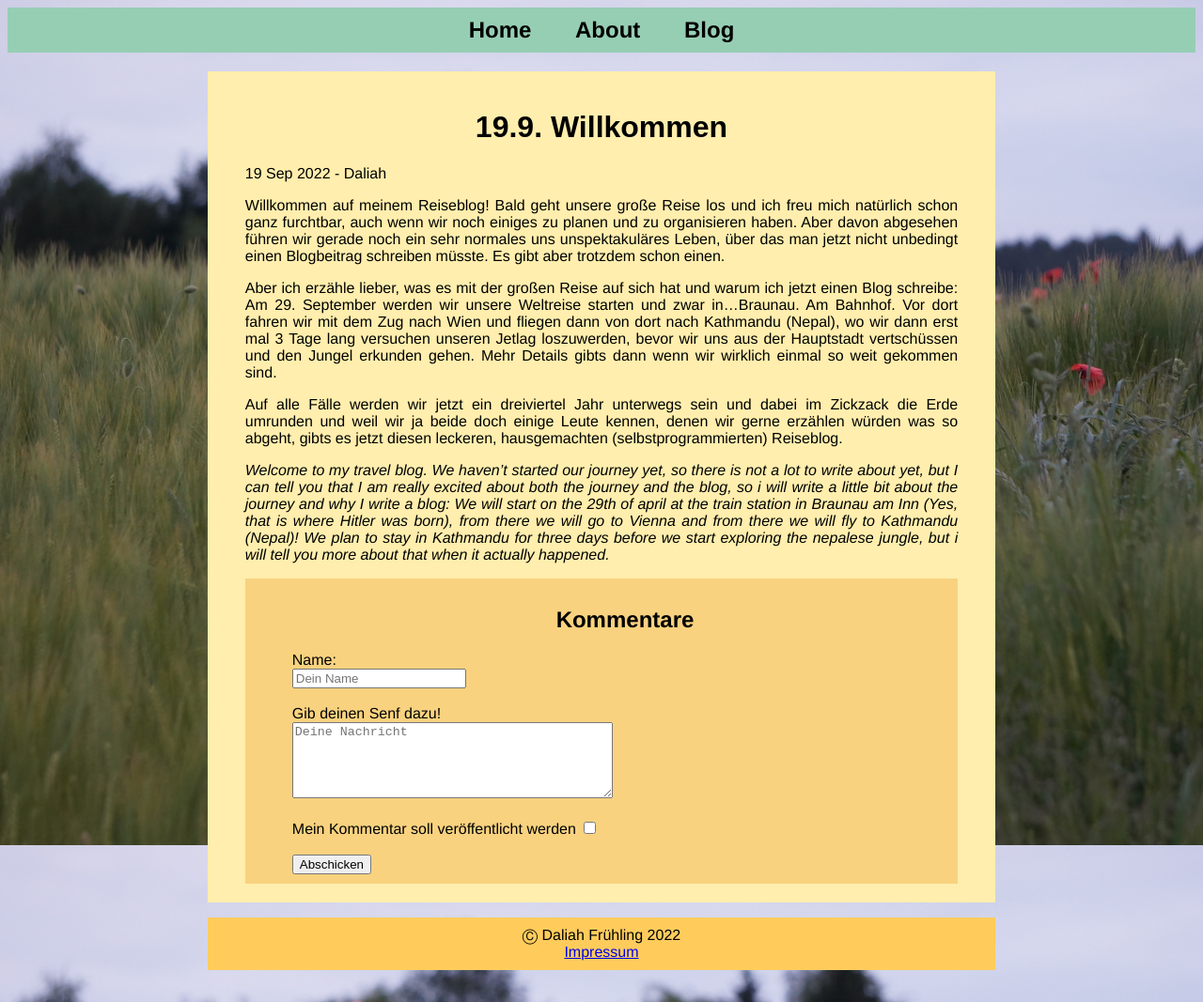
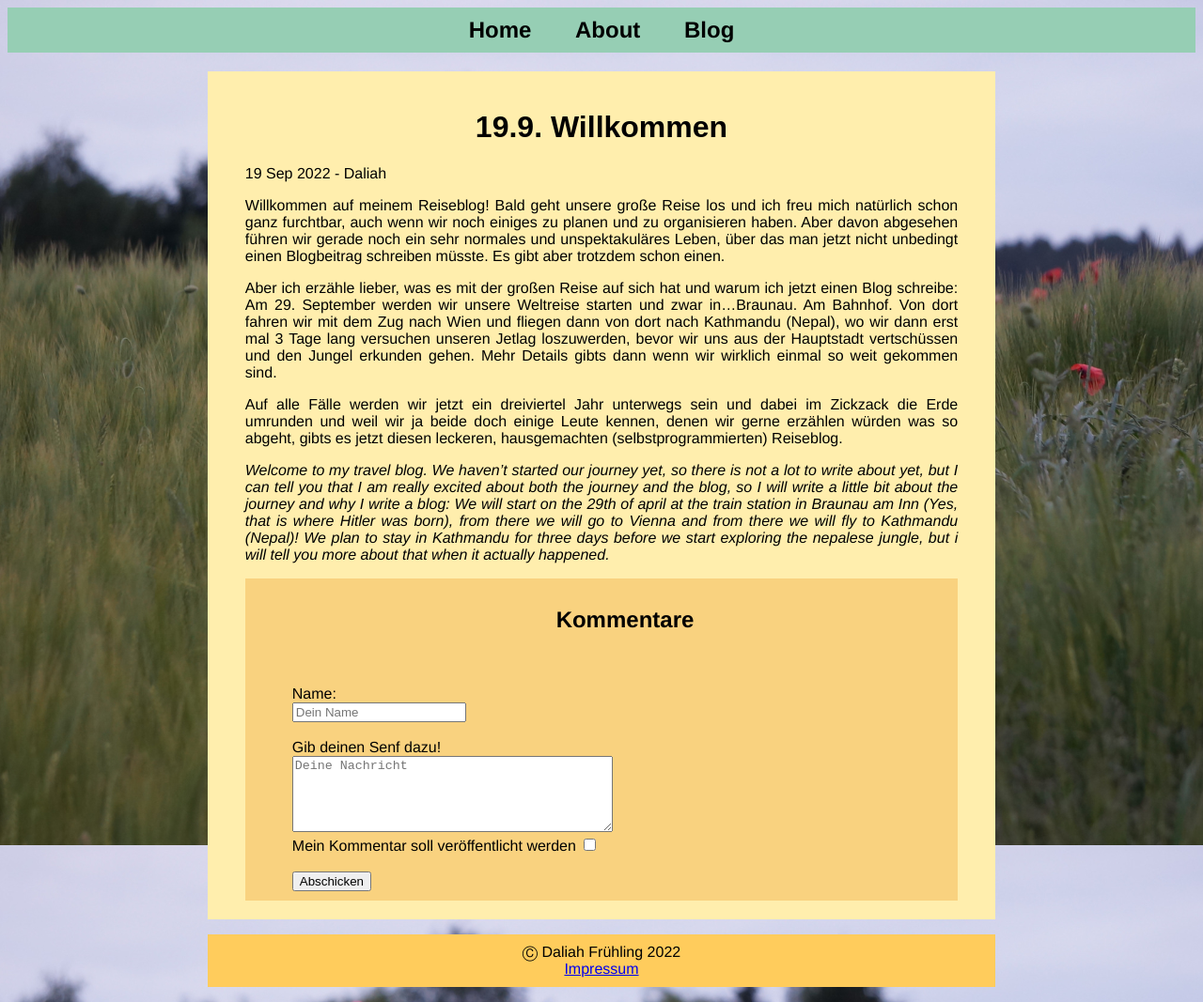
Before and after one commit to grundlbert/blog, a Jekyll site: the page built from _posts/2022-09-19-wilkommen.md, in a window 1280 px wide. Shown: the whole page at 94% size. Built offline with Jekyll 4.4.1, drawn with Linux system fonts in a browser that asks for light colours.

Commit message:
comment: blogtitle

```diff
--- a/_includes/post_comment.html
+++ b/_includes/post_comment.html
@@ -1,10 +1,11 @@
 <div class="comments">
     <form id="postCommentFormNetlify" method="POST" netlify-honeypot="bot-field" data-netlify="true" accept-charset="utf-8">
         <h2>Kommentare</h2>
+        <input type="hidden" name="subject" value="Blog Kommentar" /><br><br>
+        <label name="blogpost" value="{{ page.title }}"></label>
         <label>Name:<br><input type="text" name="name" placeholder="Dein Name" required></label><br><br>
-        <label>Gib deinen Senf dazu!<br><textarea cols="40" rows="5" name="message" placeholder="Deine Nachricht"></textarea></label>
-        <input type="hidden" name="subject" value="Blog Kommentar" /><br><br>
-        <label for="newsletter">Mein Kommentar soll veröffentlicht werden</label>
+        <label>Gib deinen Senf dazu!<br><textarea cols="40" rows="5" name="message" placeholder="Deine Nachricht"></textarea></label><br>
+        <label>Mein Kommentar soll veröffentlicht werden</label>
         <input type="checkbox" name="veroeffentlichen" value="yes"><br><br>
         <div class="cell">
             <button type="submit" class="button" name="submit">Abschicken</button>
--- a/_posts/2022-09-19-wilkommen.md
+++ b/_posts/2022-09-19-wilkommen.md
@@ -4,10 +4,10 @@
 ---
 
 Willkommen auf meinem Reiseblog!
-Bald geht unsere große Reise los und ich freu mich natürlich schon ganz furchtbar, auch wenn wir noch einiges zu planen und zu organisieren haben. Aber davon abgesehen führen wir gerade noch ein sehr normales uns unspektakuläres Leben, über das man jetzt nicht unbedingt einen Blogbeitrag schreiben müsste. Es gibt aber trotzdem schon einen.
+Bald geht unsere große Reise los und ich freu mich natürlich schon ganz furchtbar, auch wenn wir noch einiges zu planen und zu organisieren haben. Aber davon abgesehen führen wir gerade noch ein sehr normales und unspektakuläres Leben, über das man jetzt nicht unbedingt einen Blogbeitrag schreiben müsste. Es gibt aber trotzdem schon einen.
 
-Aber ich erzähle lieber, was es mit der großen Reise auf sich hat und warum ich jetzt einen Blog schreibe: Am 29. September werden wir unsere Weltreise starten und zwar in...Braunau. Am Bahnhof. Vor dort fahren wir mit dem Zug nach Wien und fliegen dann von dort nach Kathmandu (Nepal), wo wir dann erst mal 3 Tage lang versuchen unseren Jetlag loszuwerden, bevor wir uns aus der Hauptstadt vertschüssen und den Jungel erkunden gehen. Mehr Details gibts dann wenn wir wirklich einmal so weit gekommen sind.
+Aber ich erzähle lieber, was es mit der großen Reise auf sich hat und warum ich jetzt einen Blog schreibe: Am 29. September werden wir unsere Weltreise starten und zwar in...Braunau. Am Bahnhof. Von dort fahren wir mit dem Zug nach Wien und fliegen dann von dort nach Kathmandu (Nepal), wo wir dann erst mal 3 Tage lang versuchen unseren Jetlag loszuwerden, bevor wir uns aus der Hauptstadt vertschüssen und den Jungel erkunden gehen. Mehr Details gibts dann wenn wir wirklich einmal so weit gekommen sind.
 
 Auf alle Fälle werden wir jetzt ein dreiviertel Jahr unterwegs sein und dabei im Zickzack die Erde umrunden und weil wir ja beide doch einige Leute kennen, denen wir gerne erzählen würden was so abgeht, gibts es jetzt diesen leckeren, hausgemachten (selbstprogrammierten) Reiseblog.
 
-*Welcome to my travel blog. We haven't started our journey yet, so there is not a lot to write about yet, but I can tell you that I am really excited about both the journey and the blog, so i will write a little bit about the journey and why I write a blog: We will start on the 29th of april at the train station in Braunau am Inn (Yes, that is where Hitler was born), from there we will go to Vienna and from there we will fly to Kathmandu (Nepal)! We plan to stay in Kathmandu for three days before we start exploring the nepalese jungle, but i will tell you more about that when it actually happened.*
+*Welcome to my travel blog. We haven't started our journey yet, so there is not a lot to write about yet, but I can tell you that I am really excited about both the journey and the blog, so I will write a little bit about the journey and why I write a blog: We will start on the 29th of april at the train station in Braunau am Inn (Yes, that is where Hitler was born), from there we will go to Vienna and from there we will fly to Kathmandu (Nepal)! We plan to stay in Kathmandu for three days before we start exploring the nepalese jungle, but i will tell you more about that when it actually happened.*
```
Also changed, not shown: _includes/navigation.html (+4 -4 lines), _posts/2022-10-01-kathmandu1.md (+2 -2 lines), about.md (+1 -1 lines).
